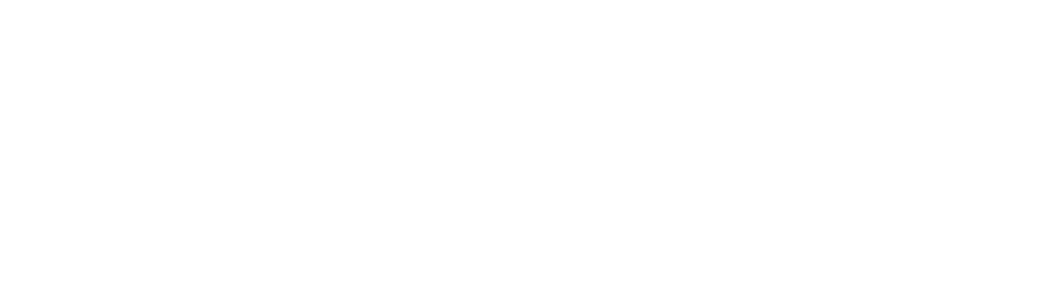
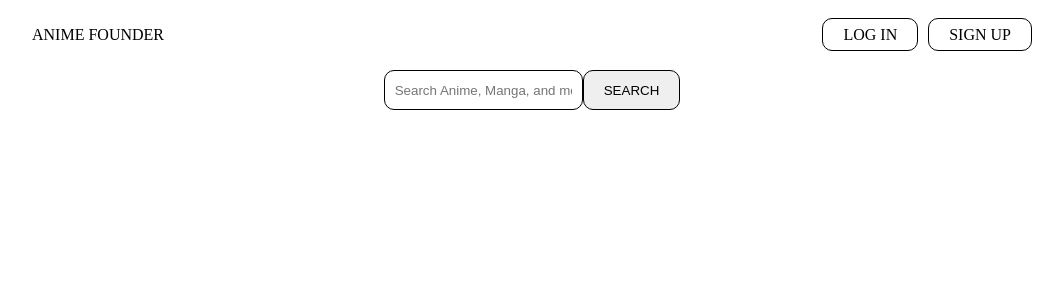
Before and after one commit to Lubov-L/anime-founder, a React (Create React App) app: page / in a window 1280 px wide. Shown: the top 300 px of the page, without its empty margins (108-1171 px from the left). Built offline with nearby package versions, Linux system fonts and the light colour scheme.

Commit message:
project structure

```diff
--- /dev/null
+++ b/src/App.css
@@ -0,0 +1,22 @@
+* {
+    box-sizing: border-box;
+    margin: 0;
+    padding: 0;
+}
+
+a, button {
+    text-decoration: none;
+    text-transform: uppercase;
+    color: black;
+}
+
+body {
+    margin: 0 auto;
+    max-width: 1000px;
+}
+
+button {
+    padding: 7px 20px;
+    border: 1px solid black;
+    border-radius: 10px;
+}
--- a/src/App.js
+++ b/src/App.js
@@ -1,11 +1,16 @@
+import Header from "./components/header/header";
+import Main from "./components/main/main";
+import Footer from "./components/footer/footer";
+import './App.css';
+
 function App() {
-  return (
-    <div className="App">
-      <header className="App-header">
-
-      </header>
-    </div>
-  );
+    return (
+        <div className="App">
+            <Header/>
+            <Main/>
+            <Footer/>
+        </div>
+    );
 }
 
 export default App;
--- a/src/components/header/header.jsx
+++ b/src/components/header/header.jsx
@@ -1,9 +1,14 @@
 import React from 'react';
+import cl from './header.module.css';
 
 const Header = () => {
     return (
-        <div>
-
+        <div className={cl.header}>
+            <span>ANIME FOUNDER</span>
+            <div>
+                <a href="#" className={cl.nav_link}>log in</a>
+                <a href="#" className={cl.nav_link}>sign up</a>
+            </div>
         </div>
     );
 };
--- /dev/null
+++ b/src/components/header/header.module.css
@@ -0,0 +1,14 @@
+.header {
+    width: 100%;
+    display: flex;
+    justify-content: space-between;
+    align-items: center;
+    height: 70px;
+}
+
+.nav_link {
+    padding: 7px 20px;
+    border: 1px solid black;
+    border-radius: 10px;
+    margin-left: 10px;
+}
--- a/src/components/main/main.jsx
+++ b/src/components/main/main.jsx
@@ -1,9 +1,13 @@
 import React from 'react';
+import cl from './main.module.css';
 
 const Main = () => {
     return (
-        <div>
-
+        <div className={cl.main}>
+            <div className={cl.search_block}>
+                <input type="text" placeholder="Search Anime, Manga, and more..." className={cl.search}/>
+                <button>search</button>
+            </div>
         </div>
     );
 };
--- /dev/null
+++ b/src/components/main/main.module.css
@@ -0,0 +1,21 @@
+.main, .search_block {
+    display: flex;
+}
+
+.main {
+    flex-direction: column;
+    align-items: center;
+}
+
+.search {
+    max-width: 500px;
+    width: 100%;
+    height: 40px;
+    border-radius: 10px;
+    border: 1px solid black;
+    padding: 0 10px;
+}
+
+.search_block {
+    justify-content: space-between;
+}
```
Also changed, not shown: src/components/footer/footer.module.css (added).
